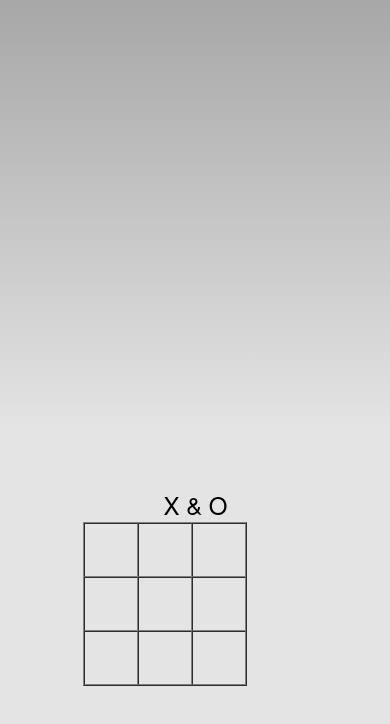
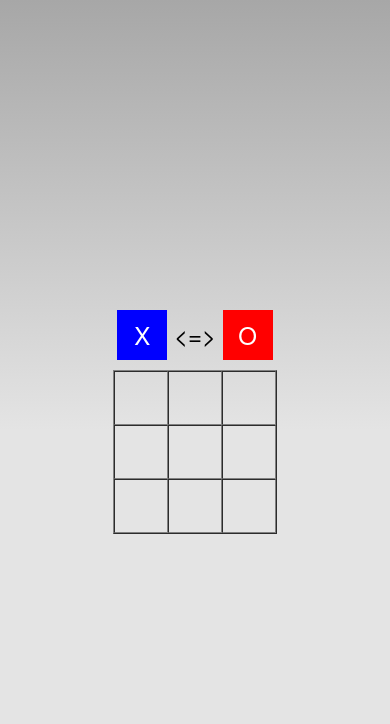
Before and after one commit to Andrzejkol/kolko-krzyzyk, a plain HTML site: page www/index.html in a window 390 px wide. Drawn offline with Linux system fonts and the light colour scheme; some packages are replaced by stand-ins of ours.

Commit message:
poprawki

```diff
--- a/www/css/index.css
+++ b/www/css/index.css
@@ -28,26 +28,17 @@ body {
     width:100%;
 }
 
-/* Portrait layout (default) */
-.app {
-
-    position:absolute;             /* position in the center of the screen */
-    left:50%;
-    top:50%;
-    height:50px;                   /* text area height */
-    width:225px;                   /* text area width */
-    text-align:center;
-    padding:180px 0px 0px 0px;     /* image height is 200px (bottom 20px are overlapped with text) */
-    margin:-115px 0px 0px -112px;  /* offset vertical: half of image height and text area height */
-                                   /* offset horizontal: half of text area width */
-}
-.player_x{background:blue;}
-.player_y{background:red;}
+table {margin:auto;}
+.Niebieski{background:blue;}
+.Czerwony{background:red;}
 /* Landscape layout (with min-width) */
 @media screen and (min-aspect-ratio: 1/1) and (min-width:400px) {
 
 }
-
+.app {position:absolute; top:50%; left:50%; transform:translateY(-50%) translateX(-50%); -webkit-transform: translateY(-50%) translateX(-50%);}
+.player1{display:inline-block; line-height: 50px; width:50px; min-height: 50px; background: blue; text-align: center; color:white;}
+.player2{display:inline-block; line-height: 50px;width:50px; min-height: 50px; background: red; text-align: center; color:white;}
+#game_area {margin-top:10px;}
 h1 {
     font-size:24px;
     font-weight:normal;
@@ -56,22 +47,3 @@ h1 {
     padding:0px;
     text-align:center;
 }
-
-
-
-@keyframes fade {
-    from { opacity: 1.0; }
-    50% { opacity: 0.4; }
-    to { opacity: 1.0; }
-}
-
-@-webkit-keyframes fade {
-    from { opacity: 1.0; }
-    50% { opacity: 0.4; }
-    to { opacity: 1.0; }
-}
-
-.blink {
-    animation:fade 3000ms infinite;
-    -webkit-animation:fade 3000ms infinite;
-}
--- a/www/index.html
+++ b/www/index.html
@@ -31,7 +31,7 @@
     </head>
     <body>
         <div class="app">
-            <h1>X & O</h1>
+            <h1><span class="player1">X</span> <=> <span class="player2">O</span></h1>
             <div id="game_area"></div>
         </div>
         <script type="text/javascript" src="cordova.js"></script>
--- a/www/js/main.js
+++ b/www/js/main.js
@@ -5,7 +5,7 @@ $(function () {
             EMPTY = "empty",
             score,
             moves,
-            turn = "player_x",
+            turn = "Czerwony",
             /*
              wartości liczbowe dla pól
              */
@@ -14,11 +14,11 @@ $(function () {
              start gry i czyszczenie zmiennych
              */
             startNewGame = function () {
-                turn = "player_x";
-                score = {"player_x": 0, "player_y": 0};
+                turn = "Czerwony";
+                score = {"Czerwony": 0, "Niebieski": 0};
                 moves = 0;
                 squares.forEach(function (square) {
-                    square.attr('class',EMPTY);
+                    square.attr('class', EMPTY);
                 });
             },
             /*
@@ -51,7 +51,7 @@ $(function () {
                     alert("Remis!");
                     startNewGame();
                 } else {
-                    turn = turn === "player_x" ? "player_y" : "player_x";
+                    turn = turn === "Czerwony" ? "Niebieski" : "Czerwony";
                 }
             },
             /*
@@ -77,4 +77,6 @@ $(function () {
             };
 
     play();
+
+    $('body').css('min-height',window.innerHeigth);
 });
```
Also changed, not shown: 1 other file.
